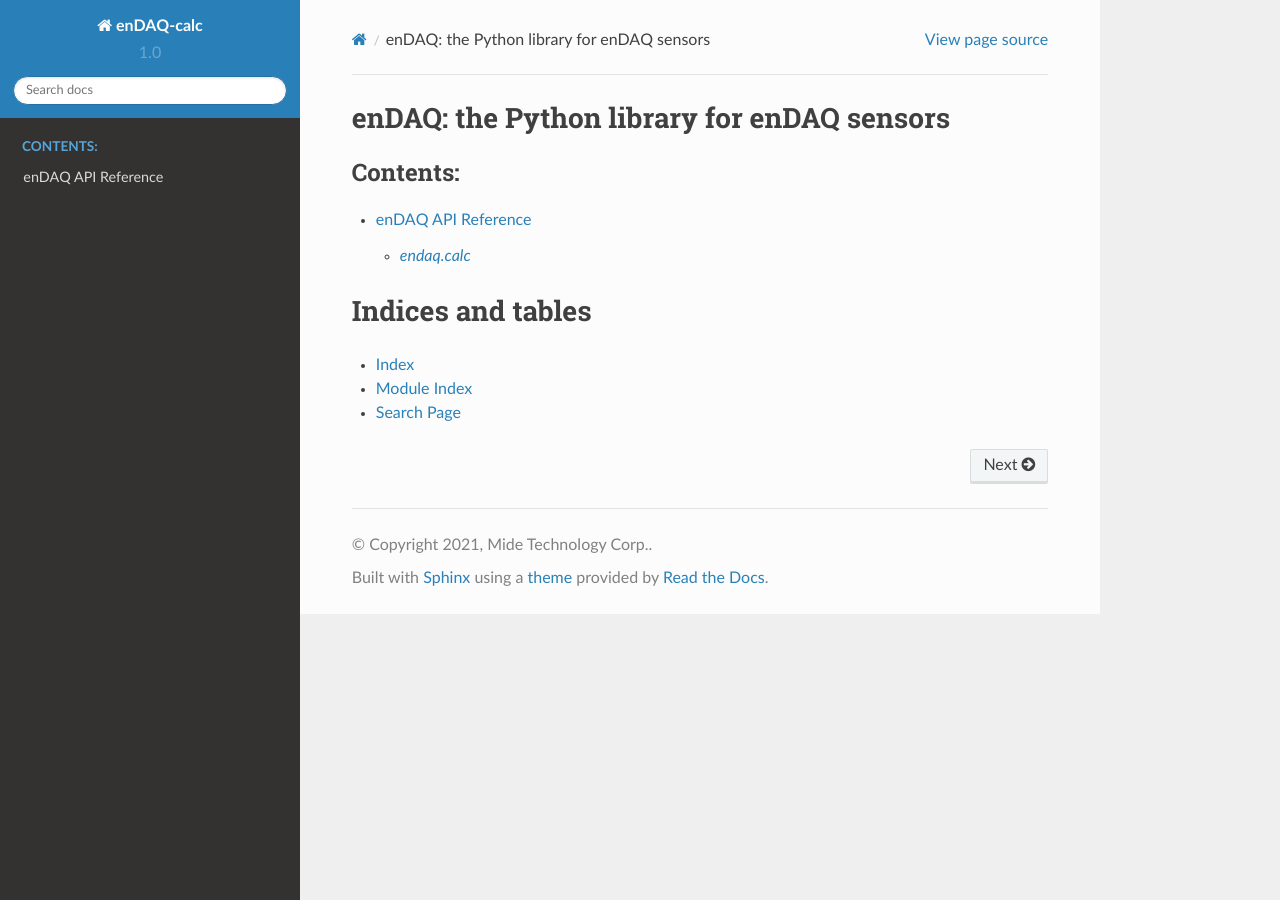
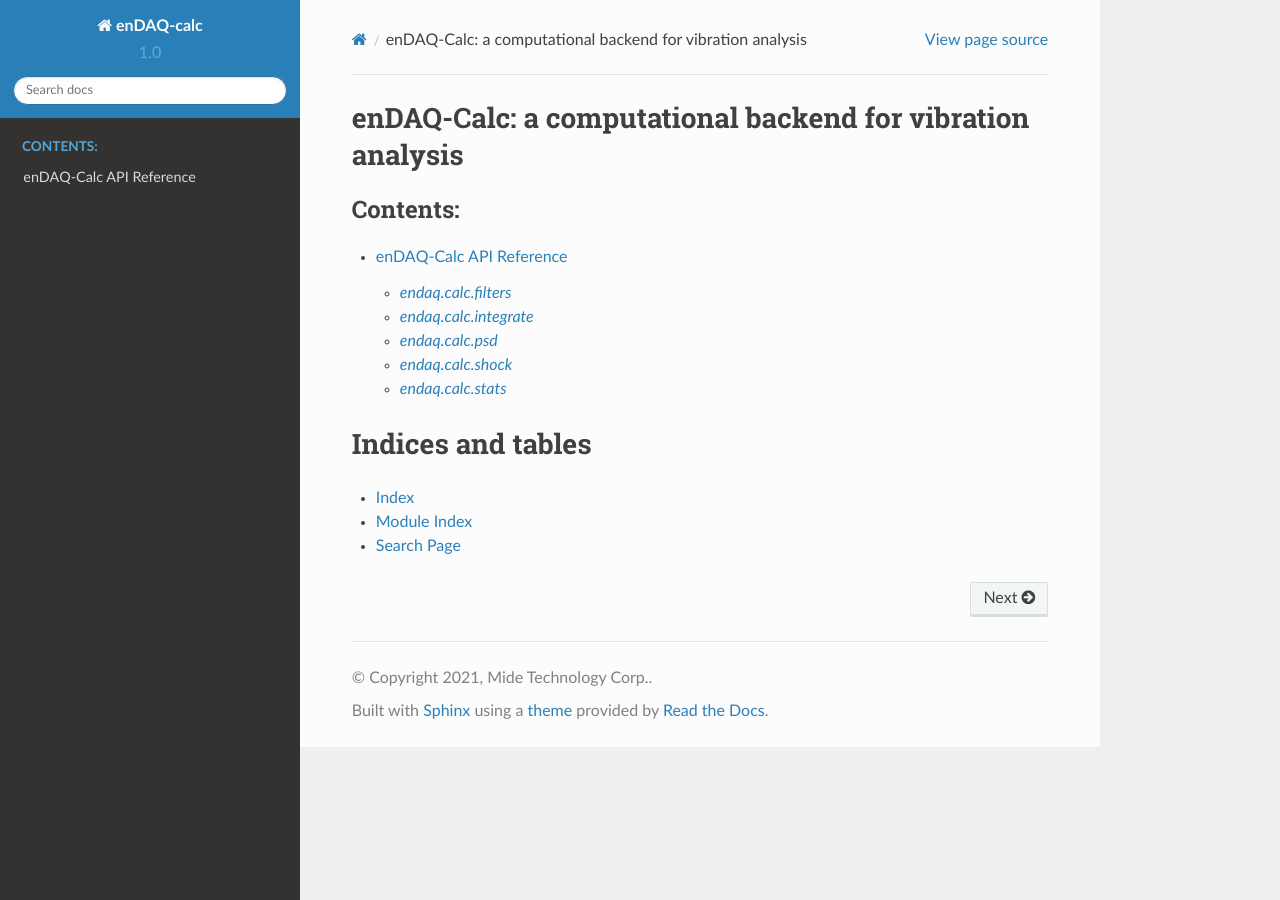
Before and after one commit to MideTechnology/endaq-python-calc, a Sphinx documentation site: the page built from docs/index.rst, in a window 1280 px wide. Built offline with Sphinx 7.4.7 and the Read the Docs theme 2.0.0, drawn with Linux system fonts in a browser that asks for light colours.

Commit message:
fixed docs pages

```diff
--- a/docs/api_ref.rst
+++ b/docs/api_ref.rst
@@ -1,8 +1,36 @@
-enDAQ API Reference
-===================
+enDAQ-Calc API Reference
+========================
 
-.. toctree::
-   :maxdepth: 2
-   :caption: Contents:
+`endaq.calc.filters`
+--------------------
 
-   endaq-calc
+.. automodule:: endaq.calc.filters
+  :members:
+
+
+`endaq.calc.integrate`
+----------------------
+
+.. automodule:: endaq.calc.integrate
+  :members:
+
+
+`endaq.calc.psd`
+----------------
+
+.. automodule:: endaq.calc.psd
+  :members:
+
+
+`endaq.calc.shock`
+------------------
+
+.. automodule:: endaq.calc.shock
+  :members:
+
+
+`endaq.calc.stats`
+------------------
+
+.. automodule:: endaq.calc.stats
+  :members:
--- a/docs/index.rst
+++ b/docs/index.rst
@@ -1,5 +1,5 @@
-enDAQ: the Python library for enDAQ sensors
-===========================================
+enDAQ-Calc: a computational backend for vibration analysis
+==========================================================
 
 .. toctree::
    :maxdepth: 2
```
Also changed, not shown: docs/endaq-calc.rst (deleted, +0 -39 lines).
